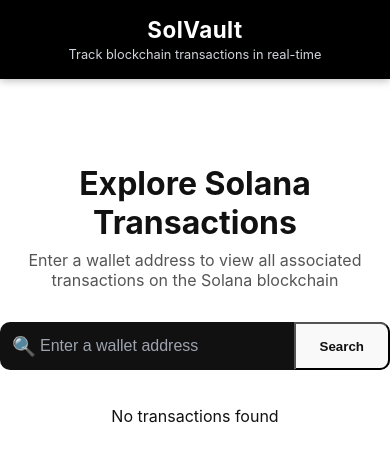
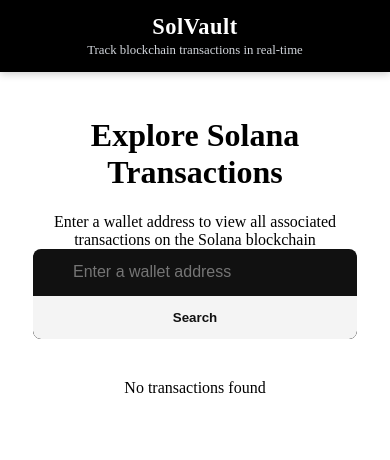
Before and after one commit to saujanyamahajan/solana-transaction, a React (Vite) app: page / in a window 390 px wide. Shown: the top 460 px of the page. Built offline with nearby package versions, Linux system fonts and the light colour scheme.

Commit message:
fixing css for transaction cards for mobile

```diff
--- a/src/App.css
+++ b/src/App.css
@@ -1,17 +1,21 @@
 /* Navbar */
 .navbar {
+  position: fixed;      /* keep it on top */
+  top: 0;
+  left: 0;
+  right: 0;
+  z-index: 1000;
+  height: 72px;         /* adjust if your navbar is taller/shorter */
   display: flex;
   align-items: center;
   justify-content: center;
-  padding: 1.2rem 2rem;
+  padding: 0.75rem 1.25rem;
   background-color: #000;
   color: #fff;
-  width: 100%;
-  box-shadow: 0 2px 8px rgba(0, 0, 0, 0.25);
-  position: sticky;
-  top: 0;
-  z-index: 1000;
+  box-shadow: 0 2px 8px rgba(0,0,0,0.2);
+  width: 100%;          /* IMPORTANT: use 100% not 100vw */
 }
+
 
 .navbar-brand {
   display: flex;
@@ -48,3 +52,12 @@
     font-size: 0.8rem;
   }
 }
+
+/* account for the fixed navbar height so content is not under it */
+.container {
+  width: 100%;
+  max-width: 720px;
+  margin: 0 auto;
+  padding: calc(72px + 1rem) 1rem 3rem; /* top padding = navbar height + gap */
+  box-sizing: border-box;
+}
--- a/src/components/SearchAddress.css
+++ b/src/components/SearchAddress.css
@@ -1,37 +1,28 @@
 .form {
-    display: flex;
-    flex-direction: column;
-    align-items: center;
-    margin-top: 4rem;
+  width: 100%;
+  max-width: 720px;
+  margin: 0 auto;
+  padding: 1rem 0;
   text-align: center;
 }
 
-  .form h1 {
-    font-size: 2rem;
-    font-weight: bold;
-    margin-bottom: 0.5rem;
-    color: #111;
-  }
-
-  .form span {
-    font-size: 1rem;
-    color: #555;
-    margin-bottom: 2rem;
-  }
-
+/* Search row */
 .search-container {
   display: flex;
   align-items: center;
   width: 100%;
-    max-width: 600px;
   background: #111;
   border-radius: 10px;
   overflow: hidden;
+  position: relative;
+  box-sizing: border-box;
 }
 
+/* allow the input to shrink inside flex (fixes overflow) */
 .search-container input {
+  min-width: 0; /* critical: prevents flex item from forcing overflow */
   flex: 1;
-    padding: 0.9rem 1rem 0.9rem 2.5rem; /* left padding for icon */
+  padding: 0.9rem 1rem 0.9rem 2.5rem;
   border: none;
   outline: none;
   background: transparent;
@@ -39,59 +30,68 @@
   font-size: 1rem;
 }
 
-  .search-container input::placeholder {
-    color: #9ca3af; /* gray placeholder */
+/* button */
+.search-container button {
+  padding: 0.9rem 1.5rem;
+  border: none;
+  background: #f4f4f4;
+  color: #111;
+  font-weight: 700;
+  cursor: pointer;
+  border-radius: 0 10px 10px 0;
+}
+
+/* Results & card layout */
+.results {
+  width: 100%;
+  display: grid;
+  grid-template-columns: 1fr;
+  gap: 1rem;
+  margin-top: 1.5rem;
+  box-sizing: border-box;
+}
+
+/* ensure long signatures wrap and no horizontal overflow */
+.transaction-card {
+  width: 100%;
+  max-width: 100%;
+  box-sizing: border-box;
+  background: #fafafa;
+  border: 1px solid #ddd;
+  border-radius: 12px;
+  padding: 1rem;
+  overflow-wrap: anywhere;   /* break long strings */
+  word-break: break-word;
+  white-space: normal;
+}
+
+
+/* Responsive */
+@media (max-width: 600px) {
+  .form {
+    width: 95%;
+    padding: 0.5rem;
+  }
+
+  .search-container {
+    flex-direction: column;
+    background: #111;
+    border-radius: 8px;
   }
 
   .search-container::before {
-    content: "🔍"; /* search icon */
-    position: absolute;
-    margin-left: 12px;
-    color: #9ca3af;
-    font-size: 1.2rem;
+    top: 12px;
+    left: 16px;
+  }
+
+  .search-container input {
+    width: 100%;
+    border-radius: 8px 8px 0 0;
+    padding-left: 2.5rem;
   }
 
   .search-container button {
-    padding: 0.9rem 1.5rem;
-    background: #f9f9f9;
-    color: #111;
-    font-weight: 600;
-    cursor: pointer;
-    border-radius: 0 10px 10px 0;
-    transition: background 0.2s ease;
+    width: 100%;
+    border-radius: 0 0 8px 8px;
   }
-
-  .search-container button:hover {
-    background: #e5e5e5;
 }
-  .results {
-    display: grid;
-    grid-template-columns: 1fr; /* Only 1 column */
-    gap: 16px;
-    margin-top: 20px;
-  }
-
-  .transaction-card {
-    background: #fff;
-    border: 1px solid #ddd;
-    border-radius: 12px;
-    padding: 16px;
-    box-shadow: 0 2px 6px rgba(0, 0, 0, 0.1);
-    transition: transform 0.2s ease, box-shadow 0.2s ease;
-    width: 100%; /* Full width of the parent */
-  }
-
-  .transaction-card:hover {
-    transform: translateY(-3px);
-    box-shadow: 0 4px 10px rgba(0, 0, 0, 0.15);
-  }
-
-  .transaction-card p {
-    margin: 6px 0;
-    font-size: 14px;
-    color: #333;
-  }
-
-  .transaction-card strong {
-    color: #555;
-  }
--- a/src/index.css
+++ b/src/index.css
@@ -1,24 +1,15 @@
-/* Global defaults */
-* {
-  box-sizing: border-box;
-}
 
-html,
-body {
-  margin: 0;
-  padding: 0;
+
+/* make every element use border-box (prevents accidental overflow) */
+* { box-sizing: border-box; }
+
+/* avoid vw-caused overflow & ensure full height */
+html, body, #root { height: 100%; margin: 0; padding: 0; }
+body { overflow-x: hidden; }
+
+/* app wrapper: use 100% not 100vw */
+.app {
   width: 100%;
-  height: 100%;
-  overflow-x: hidden;
-  font-family: "Inter", sans-serif;
-  background-color: #ffffff;
-  color: #111;
-}
-
-/* Root app wrapper */
-.app {
-  width: 100vw;
   min-height: 100vh;
-  overflow-x: hidden;
   background-color: #ffffff;
 }
```
Lines whose indentation alone changed are shown as unchanged.
